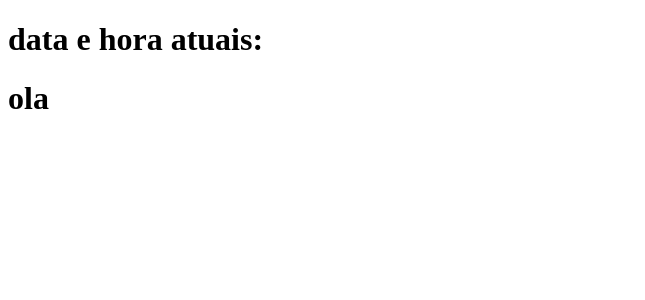
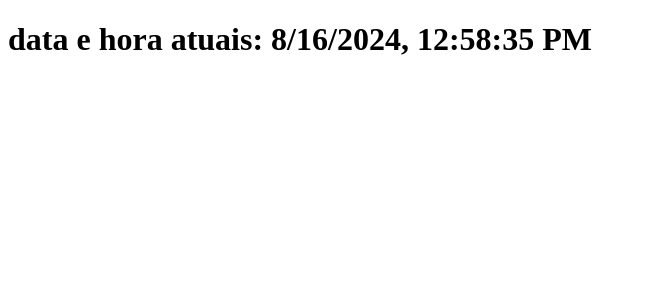
Before and after one commit to cauakse/AulaReact01, a React (Create React App) app: page / in a window 1280 px wide. Shown: the top 300 px of the page, without its empty margins (0-645 px from the left). Built offline with nearby package versions, Linux system fonts and the light colour scheme.

Commit message:
Entendendo o ciclo de vida de um componente

```diff
--- a/src/App.jsx
+++ b/src/App.jsx
@@ -4,7 +4,6 @@ function App() {
   return (
     <div className="App">
       <Data texto="data e hora atuais: " ></Data>
-      <h1>ola</h1>
     </div>
   );
 }
--- a/src/meusComponentes/Data.jsx
+++ b/src/meusComponentes/Data.jsx
@@ -5,11 +5,14 @@ export default class Data extends Component{
     constructor (props) {
         super();
         this.props = props;
+        this.data = new Date().toLocaleString();
     }
 
     //Após montar
     componentDidMount(){
         console.log("O componente foi montado.");
+        this.data = new Date().toLocaleString();
+
     }
 
     //Após atualizar
@@ -27,7 +30,7 @@ export default class Data extends Component{
     //Inicialização
     render(){
         return(
-            <h1>{this.props.texto ? this.props.texto : ""}</h1>
+            <h1>{this.props.texto ? this.props.texto + this.data : ""} </h1>
         )
     }
 }
```
